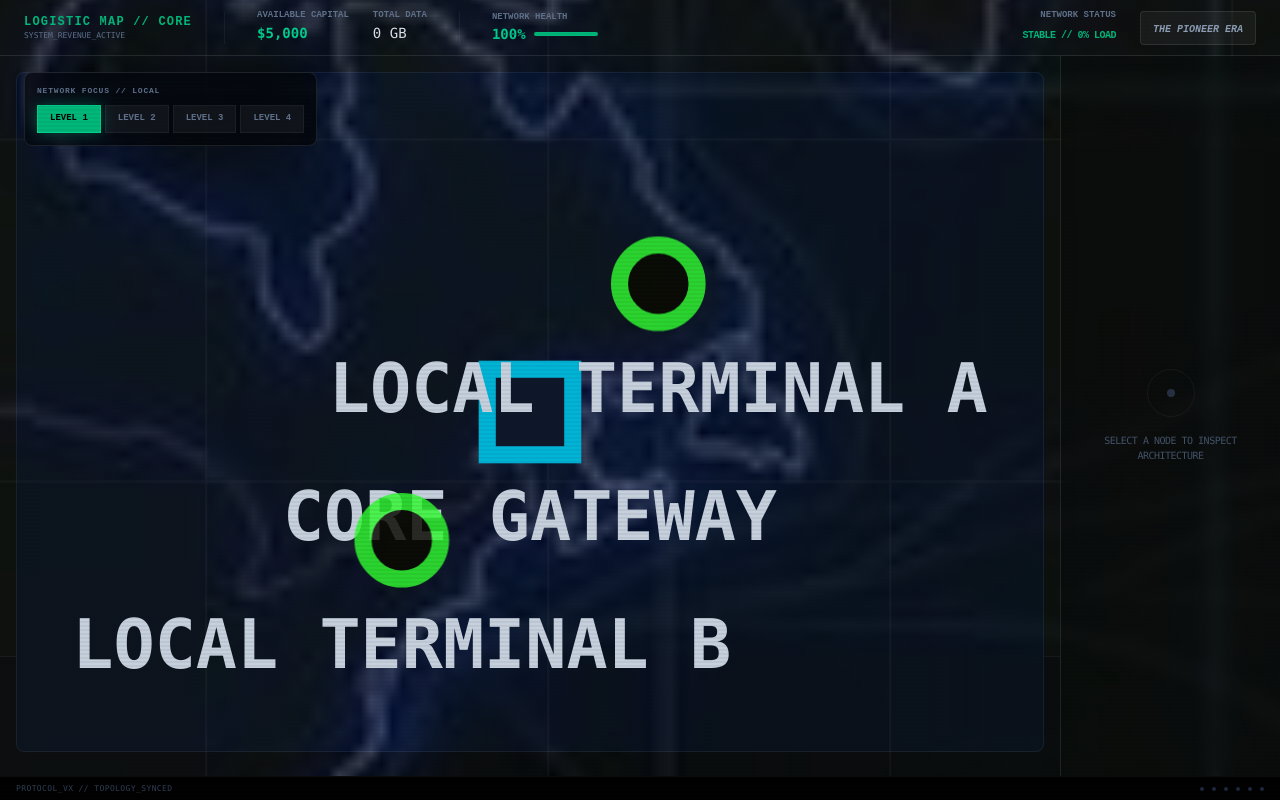
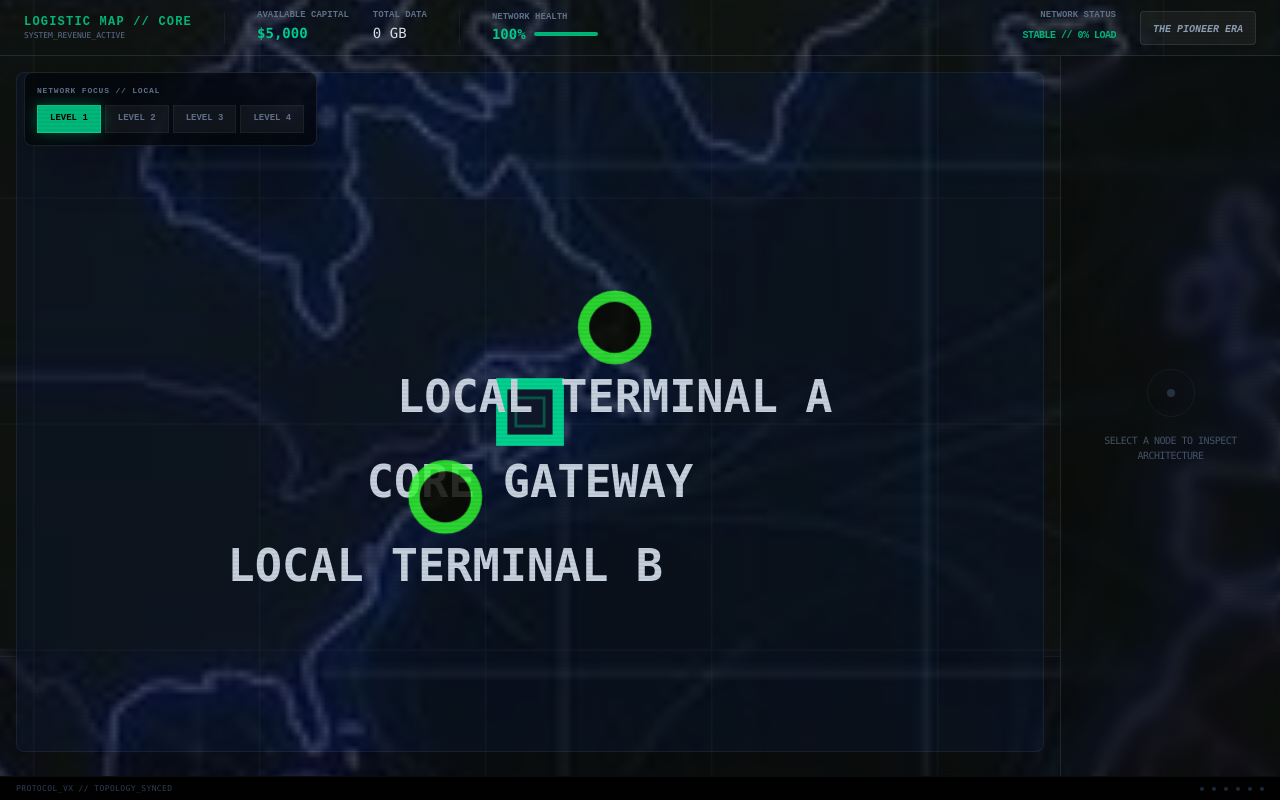
Before and after one commit to walace-lopes-peng/isp-simulator, a React (Vite) app: page / in a window 1280 px wide. Built offline with nearby package versions, Linux system fonts and the light colour scheme; the HTML template or start-up script is replaced by a standard one.

Commit message:
feat(era-sync): synchronize era-aware visuals and range physics (fixes #97.4, #98.3, #99.3)

```diff
--- a/src/App.tsx
+++ b/src/App.tsx
@@ -1,5 +1,5 @@
 import React, { useEffect, useRef } from 'react';
-import { useISPStore, RANGE_PRESETS, RangeLevel } from './store/useISPStore';
+import { useISPStore, RANGE_PRESETS, RangeLevel, ERAS_CONFIG, EraConfig } from './store/useISPStore';
 import DebugConsole from './components/DebugConsole';
 import EraWrapper from './components/EraWrapper';
 
@@ -201,6 +201,12 @@ const LogisticMap = () => {
     return pt.matrixTransform(svgRef.current.getScreenCTM()?.inverse());
   };
 
+  const getEraMaxDist = () => {
+    const eraId = useISPStore.getState().currentEra;
+    const eraIndex = ERAS_CONFIG.findIndex((e: EraConfig) => e.id === eraId);
+    return 150 + (eraIndex * 100);
+  };
+
   const handlePointerDown = (e: React.PointerEvent, nodeId?: string) => {
     if (nodeId) {
       e.stopPropagation();
@@ -235,14 +241,20 @@ const LogisticMap = () => {
   };
 
   const handleMapClick = (e: React.MouseEvent<SVGSVGElement>) => {
-    if (dragSourceId) return; // Ignore click if dragging
+    if (dragSourceId) return;
+
+    // --- Interaction Guard ---
+    if (selectedNodeId) {
+      selectNode(null); // Click map to deselect
+      return;
+    }
+
     const svg = e.currentTarget;
     const pt = svg.createSVGPoint();
     pt.x = e.clientX;
     pt.y = e.clientY;
     const svgP = pt.matrixTransform(svg.getScreenCTM()?.inverse());
 
-    if (!selectedNodeId) {
     const cost = 500;
     const coverageRange = 250;
     const isWithinRange = nodes.some(n => {
@@ -280,14 +292,13 @@ const LogisticMap = () => {
     } else {
         addLog(`Insufficient funds to build new node ($${cost} required)`, true);
     }
-    }
   };
 
   return (
     <div className="flex-1 relative flex flex-col min-h-0 min-w-0" onWheel={handleWheel}>
       <style>{`
-        @keyframes pulse-steady { 0%, 100% { opacity: 1; r: 4; } 50% { opacity: 0.7; r: 5; } }
-        @keyframes pulse-fast { 0%, 100% { opacity: 1; r: 4; } 50% { opacity: 0.5; r: 6; } }
+        @keyframes pulse-steady { 0%, 100% { opacity: 1; r: 5; } 50% { opacity: 0.7; r: 6; } }
+        @keyframes pulse-soft { 0%, 100% { transform: scale(1); opacity: 0.8; } 50% { transform: scale(1.1); opacity: 0.4; } }
         @keyframes glitch-flicker {
           0%, 100% { opacity: 1; transform: translate(0); }
           10%, 30% { opacity: 0; transform: translate(-2px, 1px); }
@@ -295,9 +306,17 @@ const LogisticMap = () => {
           80% { opacity: 0.2; transform: translate(1px, 1px); }
         }
         .node-healthy { animation: pulse-steady 2s infinite ease-in-out; stroke: #22d3ee; }
-        .node-saturated { animation: pulse-fast 1s infinite ease-in-out; stroke: #fbbf24; }
+        .node-saturated { animation: pulse-steady 1s infinite ease-in-out; stroke: #fbbf24; }
         .node-critical { animation: glitch-flicker 0.4s infinite linear; stroke: #ef4444; }
-        .node-circle { transform-box: fill-box; transform-origin: center; }
+        .node-circle, .node-rect {
+          transform-box: fill-box;
+          transform-origin: center;
+        }
+        .selection-glow {
+          animation: pulse-soft 2s infinite ease-in-out;
+          transform-box: fill-box;
+          transform-origin: center;
+        }
         @keyframes dash { to { stroke-dashoffset: -20; } }
         .link-flow { animation: dash 1s linear infinite; }
         .map-svg { transition: view-box 0.6s cubic-bezier(0.4, 0, 0.2, 1); }
@@ -325,7 +344,7 @@ const LogisticMap = () => {
         <svg
           ref={svgRef}
           viewBox={currentRange.viewBox}
-          preserveAspectRatio="xMidYMid slice"
+          preserveAspectRatio="xMidYMid meet"
           className="w-full h-full max-h-[85vh] aspect-square drop-shadow-2xl overflow-visible rounded-lg border border-white/10 shadow-inner bg-[#040d1a] map-svg"
           onPointerMove={handlePointerMove}
           onPointerUp={() => handlePointerUp({} as any)}
@@ -384,7 +403,7 @@ const LogisticMap = () => {
 
             return (
               <g className="animate-in fade-in duration-300">
-                <circle cx={src.x} cy={src.y} r={350} className="range-overlay" />
+                <circle cx={src.x} cy={src.y} r={getEraMaxDist()} className="range-overlay" />
                 <line
                   x1={src.x} y1={src.y}
                   x2={dragPos.x} y2={dragPos.y}
@@ -423,17 +442,24 @@ const LogisticMap = () => {
                      >
                        {isSelected && (
                          isGateway ?
-                         <rect x={node.x - r - 3} y={node.y - r - 3} width={r*2 + 6} height={r*2 + 6} className="fill-none stroke-cyan-500/40 stroke-1 animate-[ping_3s_infinite]" /> :
-                         <circle cx={node.x} cy={node.y} r={r + 6} className="fill-none stroke-emerald-500/40 stroke-1 animate-[ping_3s_infinite]" />
+                         <rect x={node.x - r - 3} y={node.y - r - 3} width={r*2 + 6} height={r*2 + 6} className="fill-none stroke-emerald-500/60 stroke-2 selection-glow" /> :
+                         <circle cx={node.x} cy={node.y} r={r + 6} className="fill-none stroke-emerald-500/40 stroke-1 selection-glow" />
                        )}
 
                        {isGateway ? (
+                         <g>
                            <rect
                              x={node.x - r} y={node.y - r} width={r * 2} height={r * 2}
                              className={`node-rect transition-all duration-300 stroke-2 fill-slate-900
-                            ${isSelected ? 'stroke-white scale-110 shadow-lg' : 'stroke-cyan-500 shadow-[0_0_10px_rgba(6,182,212,0.4)]'}
+                              ${isSelected ? 'stroke-white scale-110 shadow-lg' : 'stroke-emerald-400 shadow-[0_0_10px_rgba(16,185,129,0.5)]'}
                               ${isFilterActive && !isValidTarget ? 'opacity-20' : 'opacity-100'}`}
                            />
+                           {/* 70s Mainframe Pattern */}
+                           <rect
+                             x={node.x - r/2} y={node.y - r/2} width={r} height={r}
+                             className="fill-none stroke-emerald-500/40 stroke-[0.5px] pointer-events-none"
+                           />
+                         </g>
                        ) : (
                          <circle
                            cx={node.x} cy={node.y} r={r}
--- a/src/store/useISPStore.ts
+++ b/src/store/useISPStore.ts
@@ -47,7 +47,7 @@ export interface ISPLink {
 }
 
 export const STARTING_POINTS = {
-  us_east: { name: "New York (US East)", x: 238, y: 312 },
+  us_east: { name: "New York (US East)", x: 248, y: 318 },
   us_west: { name: "San Francisco (US West)", x: 110, y: 280 },
   europe: { name: "London (Europe)", x: 410, y: 210 },
   sampa: { name: "São Paulo (LATAM)", x: 265, y: 590 },
@@ -206,7 +206,12 @@ export const useISPStore = create<ISPStore>((set, get) => ({
     if (!isPeer && diff !== 1 && !state.isGodMode) return { valid: false, error: 'HIERARCHY' };
 
     const dist = Math.sqrt(Math.pow(src.x - tgt.x, 2) + Math.pow(src.y - tgt.y, 2));
-    const maxDist = 350; // Week 2 Attenuation limit prototype
+
+    // Era-Aware Connectivity Range (Issue #99.1)
+    const eraId = state.currentEra;
+    const eraIndex = ERAS_CONFIG.findIndex(e => e.id === eraId);
+    const maxDist = 150 + (eraIndex * 100);
+
     if (dist > maxDist && !state.isGodMode) return { valid: false, error: 'RANGE' };
 
     const cost = Math.floor(100 + (dist * 1.5));
```
Lines whose indentation alone changed are shown as unchanged.
